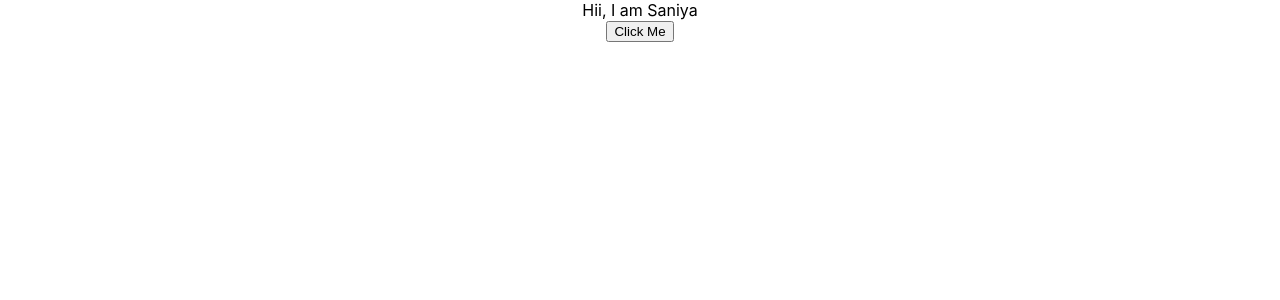
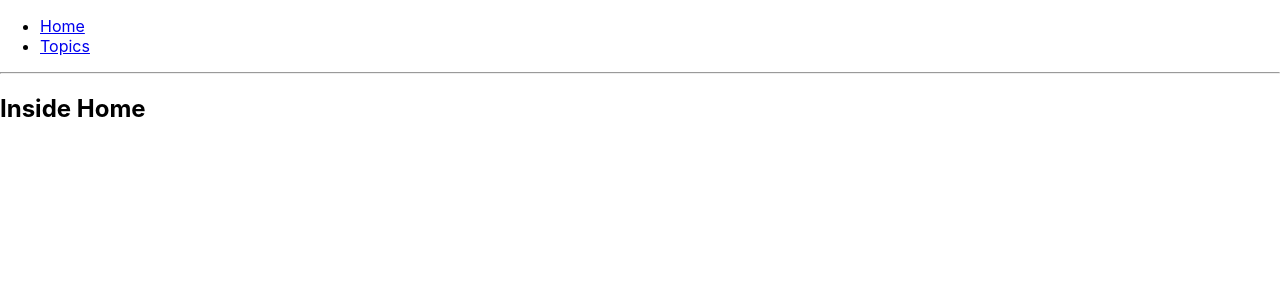
Before and after one commit to SaniyaKandharkar/ReactTasks, a React (Create React App) app: page / in a window 1280 px wide. Shown: the top 300 px of the page. Built offline with nearby package versions, Linux system fonts and the light colour scheme.

Commit message:
Routing and context

```diff
--- a/src/App.js
+++ b/src/App.js
@@ -5,19 +5,110 @@
 //import Forms from './Forms';
 //import FocusInput from './FocusInput';
 
-import "./App.css";
-import { useState } from "react";
-import ComponentB from "./ComponentB";
-import MyContext from "./MyContext";
+//import "./App.css";
+//import { useState } from "react";
+//import ComponentB from "./ComponentB";
+//import MyContext from "./MyContext";
 
-export default function App() {
-  const [myState, setMyState] = useState("Hii, I am Saniya");
+//export default function App() {
+  //const [myState, setMyState] = useState("Hii, I am Saniya");
+  //return (
+    //<MyContext.Provider value={myState}>
+      //<div className="App">
+        //<ComponentB />
+        //<button onClick={() => setMyState("Not Sania")}>Click Me</button>
+      //</div>
+    //</MyContext.Provider>
+  //);
+//}
+
+
+
+
+
+
+
+
+import React from "react";
+import {
+  BrowserRouter as Router,
+  Switch,
+  Route,
+  Link,
+  useParams
+} from "react-router-dom";
+
+export default function NestingExample() {
   return (
-    <MyContext.Provider value={myState}>
-      <div className="App">
-        <ComponentB />
-        <button onClick={() => setMyState("Not Sania")}>Click Me</button>
+    <Router>
+      <div>
+        <Switch>
+          <Route exact path="/">
+            <Home />
+          </Route>
+          <Route path="/topics">
+            <Topics />
+          </Route>
+        </Switch>
       </div>
-    </MyContext.Provider>
+    </Router>
   );
 }
+
+function Home() {
+  return (
+    <div>
+      <ul>
+        <li>
+          <Link to="/">Home</Link>
+        </li>
+        <li>
+          <Link to="/topics">Topics</Link>
+        </li>
+      </ul>
+      <hr />
+      <h2> Inside Home</h2>
+    </div>
+  );
+}
+
+function Topics() {
+  return (
+    <div>
+      <li>
+        <Link to="/">Home</Link>
+      </li>
+      <h2>Topics</h2>
+      <ul>
+        <li>
+          <Link to={`/topics/Topic 1`}>Inside topics 1</Link>
+        </li>
+        <li>
+          <Link to={`/topics/Topic 2`}>Inside topics 2</Link>
+        </li>
+        <li>
+          <Link to={`/topics/Topic 3`}>Inside topics 3</Link>
+        </li>
+      </ul>
+
+      <Switch>
+        <Route exact path={"/"}>
+          <h3>Please select a topic.</h3>
+        </Route>
+        <Route path={`/topics/:topicId`}>
+          <Topic />
+        </Route>
+      </Switch>
+    </div>
+  );
+}
+
+function Topic() {
+  let { topicId } = useParams();
+
+  return (
+    <div>
+      <h3>{topicId}</h3>
+    </div>
+  );
+}
```
